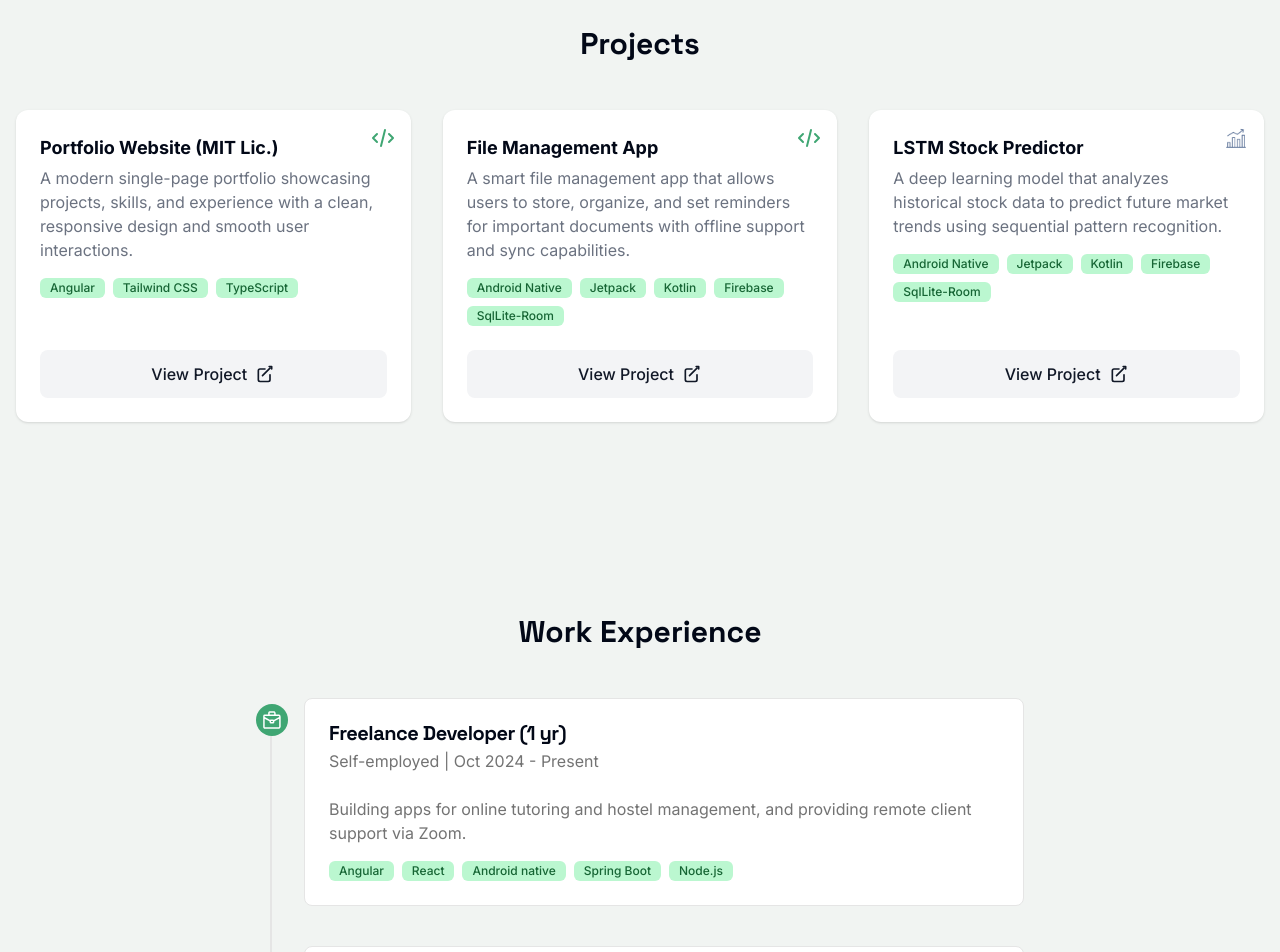
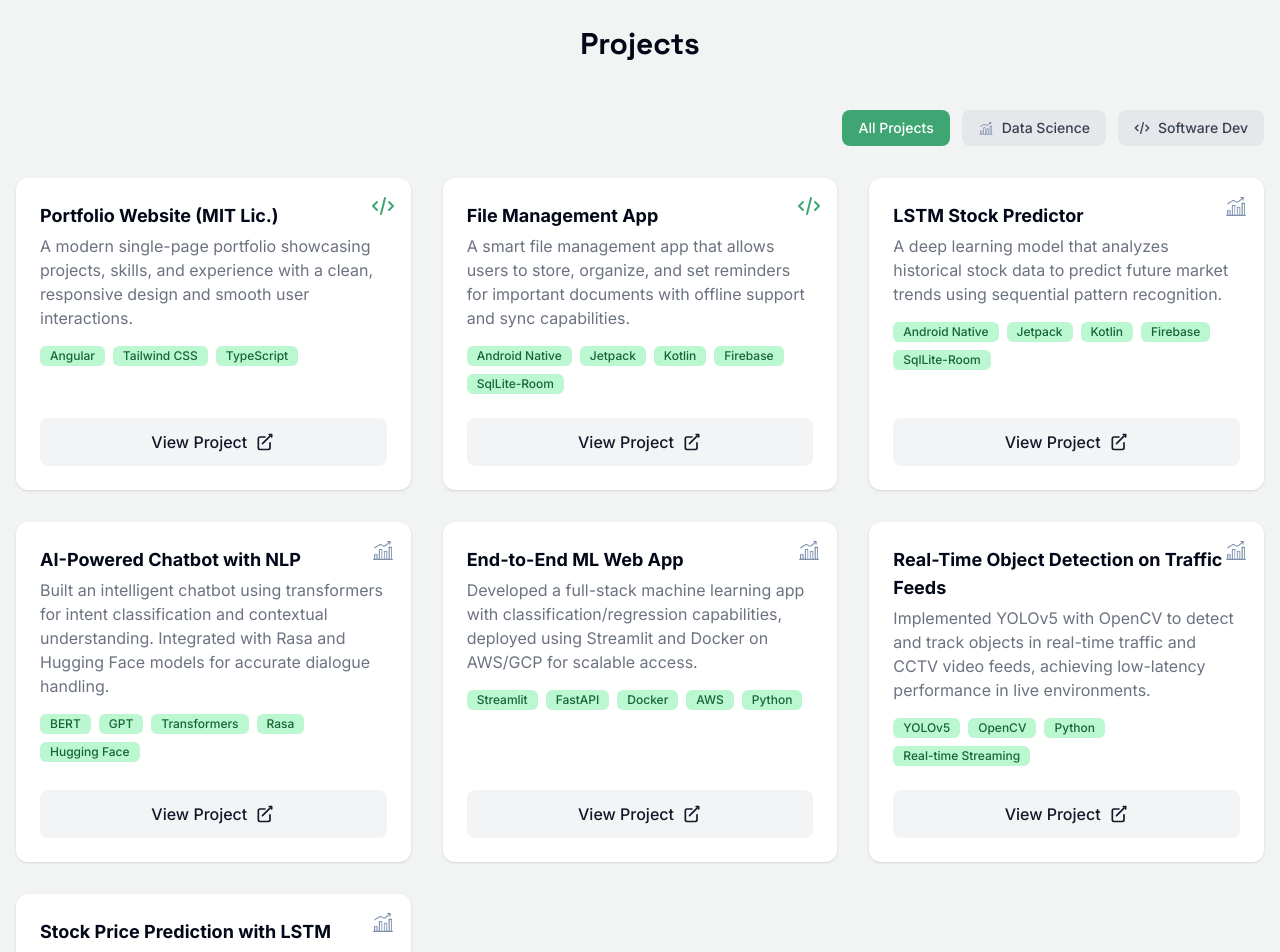
Before and after one commit to Vignesh96-R/vignesh-portfolio, an Angular app: page / in a window 1280 px wide. Shown: the part 2260-3212 px from the top of the page. Built offline with nearby package versions, Linux system fonts and the light colour scheme.

Commit message:
with filter option

```diff
--- a/src/app/components/sections/projects-section/projects-section.component.html
+++ b/src/app/components/sections/projects-section/projects-section.component.html
@@ -1,6 +1,36 @@
 <section id="projects" class="py-16 md:py-24 bg-background">
   <div class="container mx-auto px-4">
+    <!-- Title centered at top -->
     <h2 class="text-3xl font-headline font-bold text-center mb-12">Projects</h2>
+
+    <!-- Filter Buttons positioned at right side -->
+    <div class="flex justify-end mb-8">
+      <div class="flex gap-3">
+        <button
+          (click)="filterProjects('all')"
+          [class]="selectedFilter === 'all' ? 'bg-primary text-white' : 'bg-gray-200 text-gray-700 hover:bg-gray-300'"
+          class="px-4 py-2 rounded-lg font-medium transition-colors duration-200 text-sm">
+          All Projects
+        </button>
+        <button
+          (click)="filterProjects('DS')"
+          [class]="selectedFilter === 'DS' ? 'bg-primary text-white' : 'bg-gray-200 text-gray-700 hover:bg-gray-300'"
+          class="px-4 py-2 rounded-lg font-medium transition-colors duration-200 text-sm flex items-center gap-2">
+          <img src="/favicon.png" alt="Data Science" class="h-4 w-4 object-contain" />
+          Data Science
+        </button>
+        <button
+          (click)="filterProjects('</>')"
+          [class]="selectedFilter === '</>' ? 'bg-primary text-white' : 'bg-gray-200 text-gray-700 hover:bg-gray-300'"
+          class="px-4 py-2 rounded-lg font-medium transition-colors duration-200 text-sm flex items-center gap-2">
+          <svg class="h-4 w-4" fill="none" stroke="currentColor" viewBox="0 0 24 24">
+            <path stroke-linecap="round" stroke-linejoin="round" stroke-width="2" d="M10 20l4-16m4 4l4 4-4 4M6 16l-4-4 4-4"></path>
+          </svg>
+          Software Dev
+        </button>
+      </div>
+    </div>
+
     <div class="grid grid-cols-1 md:grid-cols-2 lg:grid-cols-3 gap-8">
       <div *ngFor="let project of projects" class="rounded-xl bg-white shadow p-0 flex flex-col overflow-hidden relative">
         <!-- <img [src]="project.image" alt="Project image" class="w-full h-56 object-cover bg-gray-100"> -->
--- a/src/app/components/sections/projects-section/projects-section.component.ts
+++ b/src/app/components/sections/projects-section/projects-section.component.ts
@@ -18,7 +18,9 @@ interface Project {
   styleUrl: './projects-section.component.scss'
 })
 export class ProjectsSectionComponent {
-  projects: Project[] = [
+  selectedFilter: string = 'all'; // 'all', 'DS', '</>'
+
+  allProjects: Project[] = [
      {
       title: 'Portfolio Website (MIT Lic.)',
       description: 'A modern single-page portfolio showcasing projects, skills, and experience with a clean, responsive design and smooth user interactions.',
@@ -41,8 +43,40 @@ export class ProjectsSectionComponent {
       technologies: ['Android Native', 'Jetpack', 'Kotlin', 'Firebase', 'SqlLite-Room'],
       image: 'https://placehold.co/600x400',
       type: 'DS',
-      link: 'https://github.com/Vignesh96-R/vignesh-portfolio'
+      link: 'https://github.com/Vignesh96-R/LSTM_predicition'
     },
+    {
+    title: 'AI-Powered Chatbot with NLP',
+    description: 'Built an intelligent chatbot using transformers for intent classification and contextual understanding. Integrated with Rasa and Hugging Face models for accurate dialogue handling.',
+    technologies: ['BERT', 'GPT', 'Transformers', 'Rasa', 'Hugging Face'],
+    image: 'https://placehold.co/600x400',
+    type: 'DS',
+    link: 'https://github.com/Vignesh96-R/chatbot-nlp'
+  },
+  {
+    title: 'End-to-End ML Web App',
+    description: 'Developed a full-stack machine learning app with classification/regression capabilities, deployed using Streamlit and Docker on AWS/GCP for scalable access.',
+    technologies: ['Streamlit', 'FastAPI', 'Docker', 'AWS', 'Python'],
+    image: 'https://placehold.co/600x400',
+    type: 'DS',
+    link: 'https://github.com/Vignesh96-R/ml-web-app'
+  },
+  {
+    title: 'Real-Time Object Detection on Traffic Feeds',
+    description: 'Implemented YOLOv5 with OpenCV to detect and track objects in real-time traffic and CCTV video feeds, achieving low-latency performance in live environments.',
+    technologies: ['YOLOv5', 'OpenCV', 'Python', 'Real-time Streaming'],
+    image: 'https://placehold.co/600x400',
+    type: 'DS',
+    link: 'https://github.com/Vignesh96-R/yolo-object-detection'
+  },
+  {
+  title: 'Stock Price Prediction with LSTM',
+  description: 'Engineered a deep learning model using LSTM networks to forecast stock prices based on historical time-series data. Visualized trends and performance using Matplotlib.',
+  technologies: ['LSTM', 'Time-series', 'TensorFlow', 'Keras', 'Matplotlib'],
+  image: 'https://placehold.co/600x400',
+  type: 'DS',
+  link: 'https://github.com/Vignesh96-R/stock-lstm-prediction'
+}
     // {
     //   title: 'E-commerce Analytics Dashboard',
     //   description: 'A web application for visualizing sales data and predicting customer churn using machine learning.',
@@ -66,6 +100,17 @@ export class ProjectsSectionComponent {
     // }
   ];
 
+  get projects(): Project[] {
+    if (this.selectedFilter === 'all') {
+      return this.allProjects;
+    }
+    return this.allProjects.filter(project => project.type === this.selectedFilter);
+  }
+
+  filterProjects(filter: string): void {
+    this.selectedFilter = filter;
+  }
+
   getExternalLinkIcon(): string {
     // External link icon SVG path
     return 'M18 13v6a2 2 0 0 1-2 2H6a2 2 0 0 1-2-2V8a2 2 0 0 1 2-2h6m5-3h3v3m-11 8 9-9';
```
